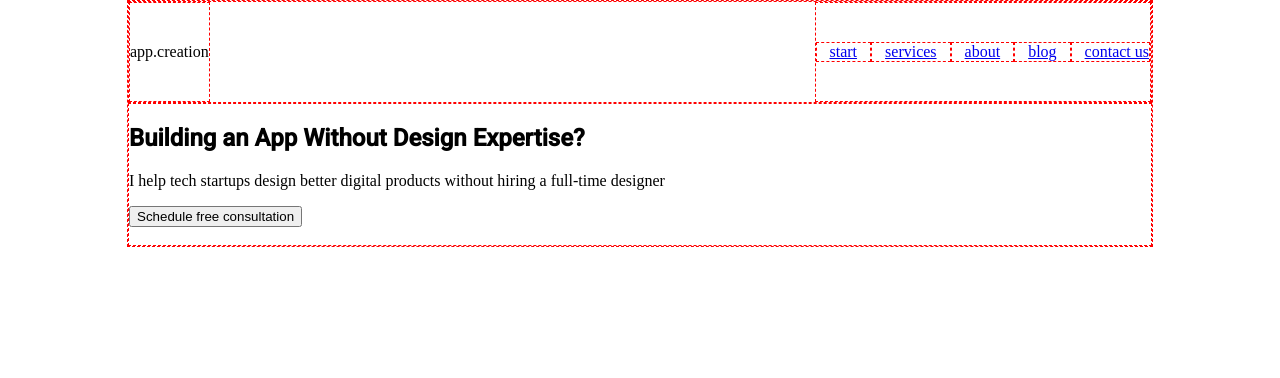
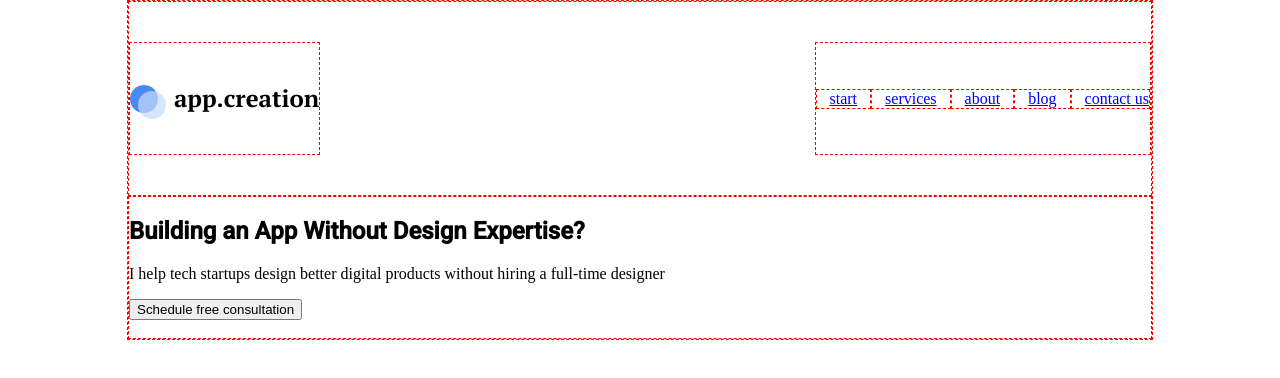
Before and after one commit to WebHeroSchool/planingDesk_IT, a plain HTML site: page index.html in a window 1280 px wide. Drawn offline with Linux system fonts and the light colour scheme.

Commit message:
прописан логотип

```diff
--- /dev/null
+++ b/fonts.css
@@ -0,0 +1,8 @@
+/*! Generated by Font Squirrel (https://www.fontsquirrel.com) on July 19, 2021 */
+
+@font-face {
+  font-family: "pt_serif";
+  src: url("fonts/ptserif-bold-webfont.woff") format("woff");
+  font-weight: normal;
+  font-style: normal;
+}
--- a/index.html
+++ b/index.html
@@ -6,12 +6,17 @@
     <meta name="viewport" content="width=device-width, initial-scale=1.0">
     <title>Document</title>
     <link href="https://fonts.googleapis.com/css2?family=Roboto:wght@400;500&display=swap" rel="stylesheet">
+    <link rel="stylesheet" href="fonts.css">
     <link rel="stylesheet" href="style.css">
 
 <body>
     <div class="wrapper">
         <header class="header">
-            <div class="logo">app.creation</div>
+            <div class="logo">
+                <div class="logo__circle logo__circle_color_dark-blue"></div>
+                <div class="logo__circle logo__circle_color_blue"></div>
+                app.creation
+            </div>
             <nav class="menu">
                 <a class="menu__item" href="#">start</a>
                 <a class="menu__item" href="#">services</a>
--- a/style.css
+++ b/style.css
@@ -12,6 +12,7 @@ body {
   border: dashed 1px red;
   display: flex;
   justify-content: space-between;
+  padding: 40px 0;
 }
 
 .logo,
@@ -21,6 +22,30 @@ body {
 
 .logo {
   padding: 40px 0;
+  padding-left: 44px;
+  position: relative;
+  font: bold 24px/31px "pt_serif", arial, helvetica, sans-serif;
+}
+
+.logo__circle {
+  position: absolute;
+  width: 28px;
+  height: 28px;
+  top: 50%;
+  transform: translateY(-50%);
+  left: 0;
+  opacity: 0.7;
+  border-radius: 50%;
+}
+
+.logo__circle_color_dark-blue {
+  background: #0056ec;
+}
+
+.logo__circle_color_blue {
+  top: 56%;
+  left: 8px;
+  background: #c8dbfb;
 }
 
 .menu {
```
Also changed, not shown: fonts/ptserif-bold-webfont.woff (added).
